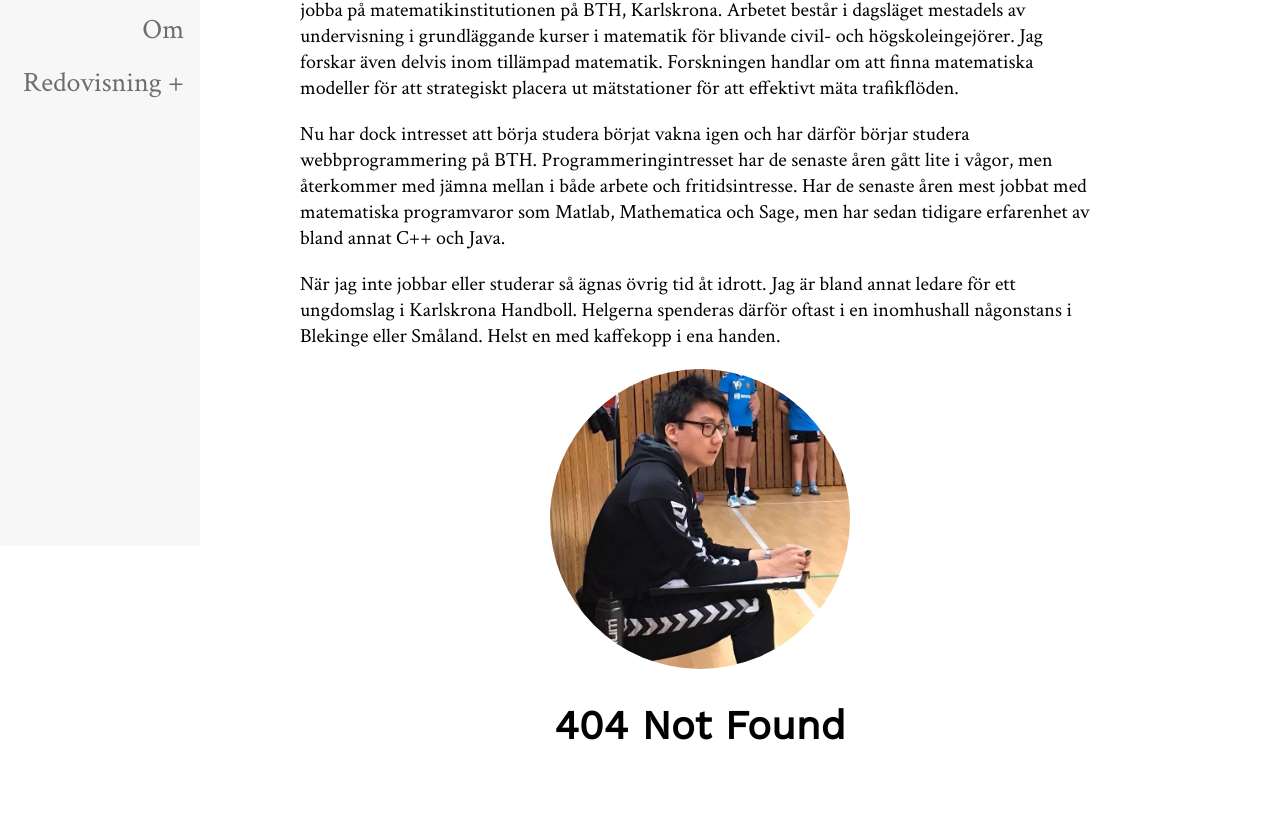
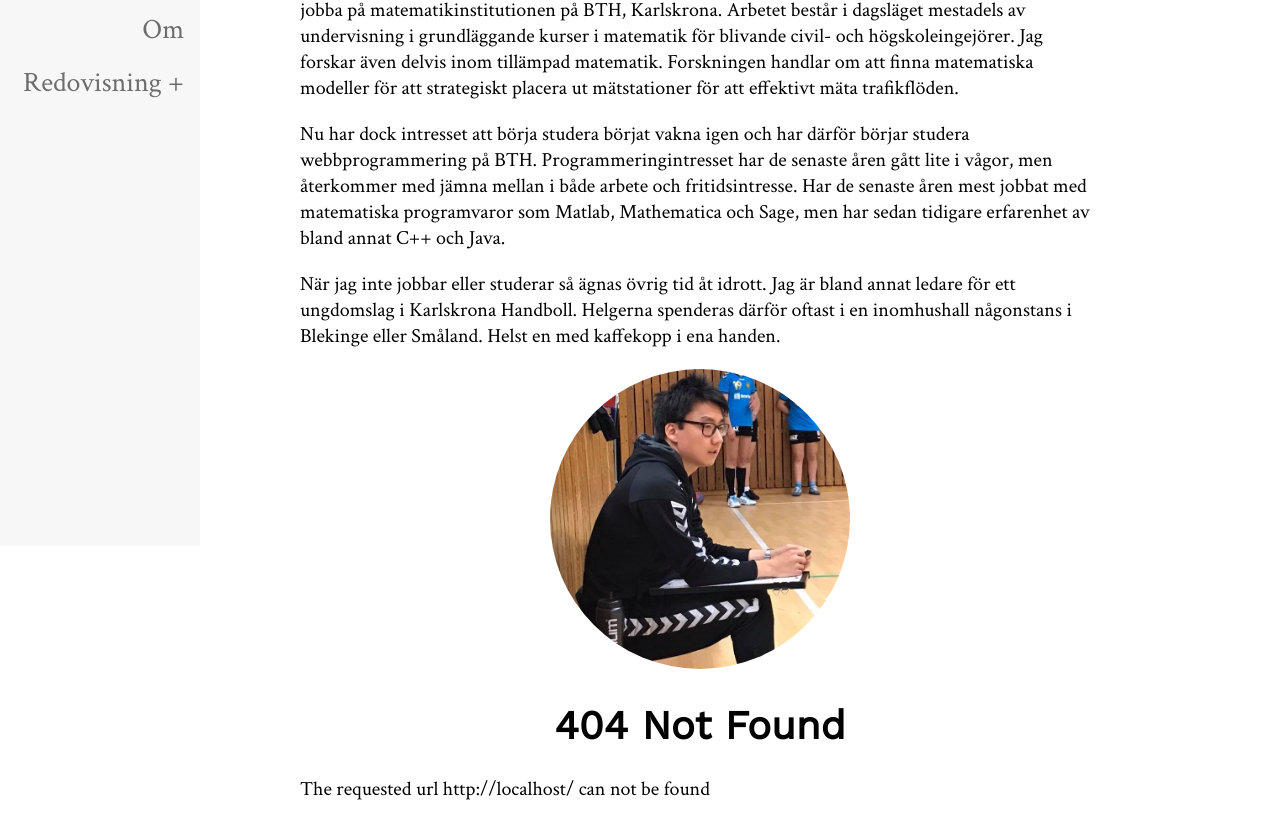
Before and after one commit to henrikfredriksson/jsramverk, a React (Create React App) app: page / in a window 1280 px wide. Shown: the part 254-1076 px from the top of the page. Before the commit the page ends 1030 px from the top, so only its background shows below. Built offline with nearby package versions, Linux system fonts and the light colour scheme.

Commit message:
error message for 404

```diff
--- a/src/components/navbar.js
+++ b/src/components/navbar.js
@@ -41,7 +41,12 @@ export default function Navbar() {
 
       <Route path='/reports' exact render={() => <Redirect to='/' />} />
       <Route path='/reports/week' exact render={() => <Redirect to='/' />} />
-      <Route exact component={() => (<h1>404 Not Found</h1>)} />
+      <Route exact component={() => (
+        <>
+          <h1>404 Not Found</h1>
+          <p>The requested url {window.location.href} can not be found</p>
+        </>
+      )} />
 
 
       <div className='navbar'>
```
